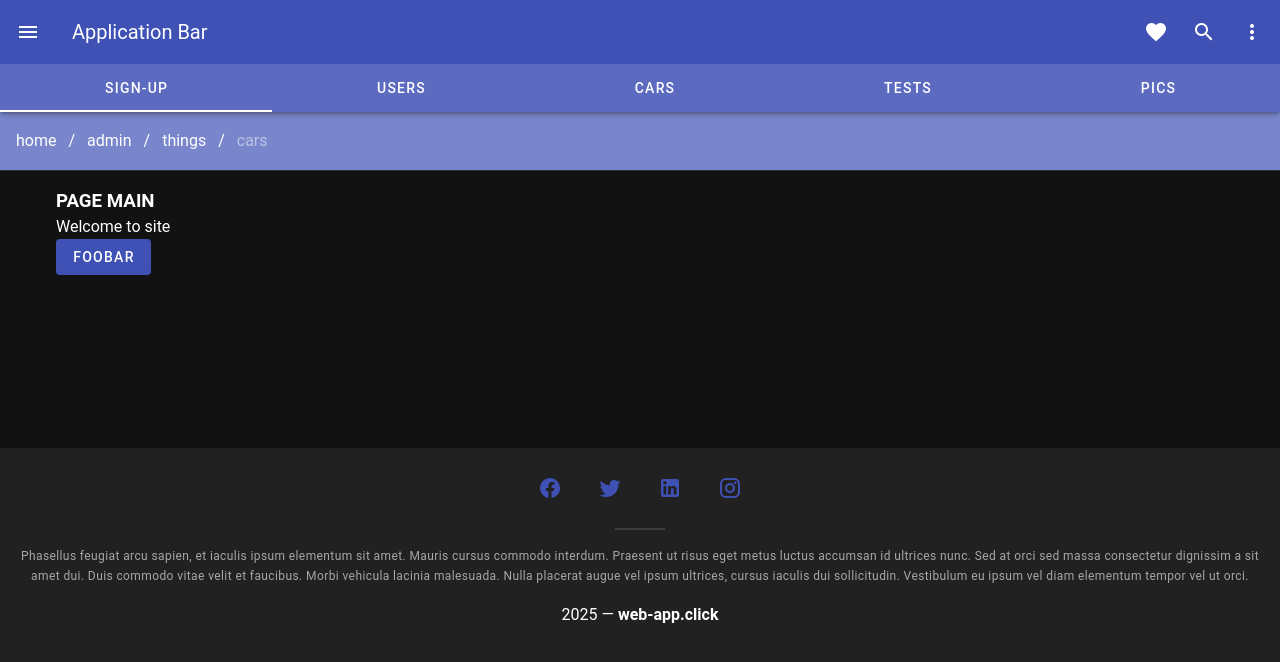
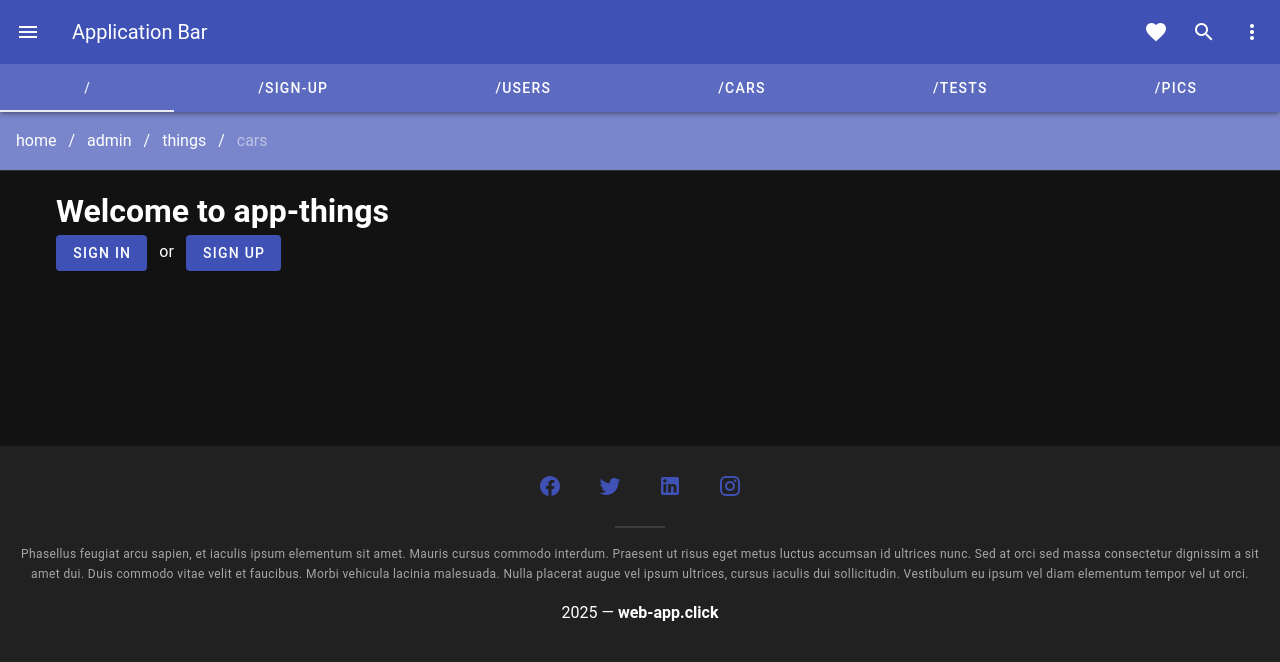
Before and after one commit to yourock1988/app-things, a Vue app in the folder apps/frontend/: page / in a window 1280 px wide. Shown: the top 662 px of the page. Built offline with nearby package versions, Linux system fonts and the light colour scheme; no server answers.

Commit message:
Implemented: automatic tabs from current routes

```diff
--- a/apps/frontend/src/App.vue
+++ b/apps/frontend/src/App.vue
@@ -11,6 +11,15 @@ export default {
     PageUsers,
   },
 
+  computed: {
+    tabs() {
+      return this.$router
+        .getRoutes()
+        .filter(r => r.path)
+        .map(r => r.path)
+    },
+  },
+
   created() {
     socket.connect()
   },
@@ -18,7 +27,7 @@ export default {
 </script>
 
 <template>
-  <AppLayout :tabs="['sign-up', 'users', 'cars', 'tests', 'pics']">
+  <AppLayout :tabs>
     <router-view v-slot="{ Component }">
       <v-fade-transition hide-on-leave>
         <component :is="Component" />
--- a/apps/frontend/src/pages/PageMain.vue
+++ b/apps/frontend/src/pages/PageMain.vue
@@ -1,7 +1,8 @@
 <template>
   <div>
-    <h3>PAGE MAIN</h3>
-    <p>Welcome to site</p>
-    <v-btn>Foobar</v-btn>
+    <h1>Welcome to app-things</h1>
+    <v-btn to="sign-in">sign in</v-btn>
+    <span class="pa-3">or</span>
+    <v-btn to="sign-up">sign up</v-btn>
   </div>
 </template>
```
